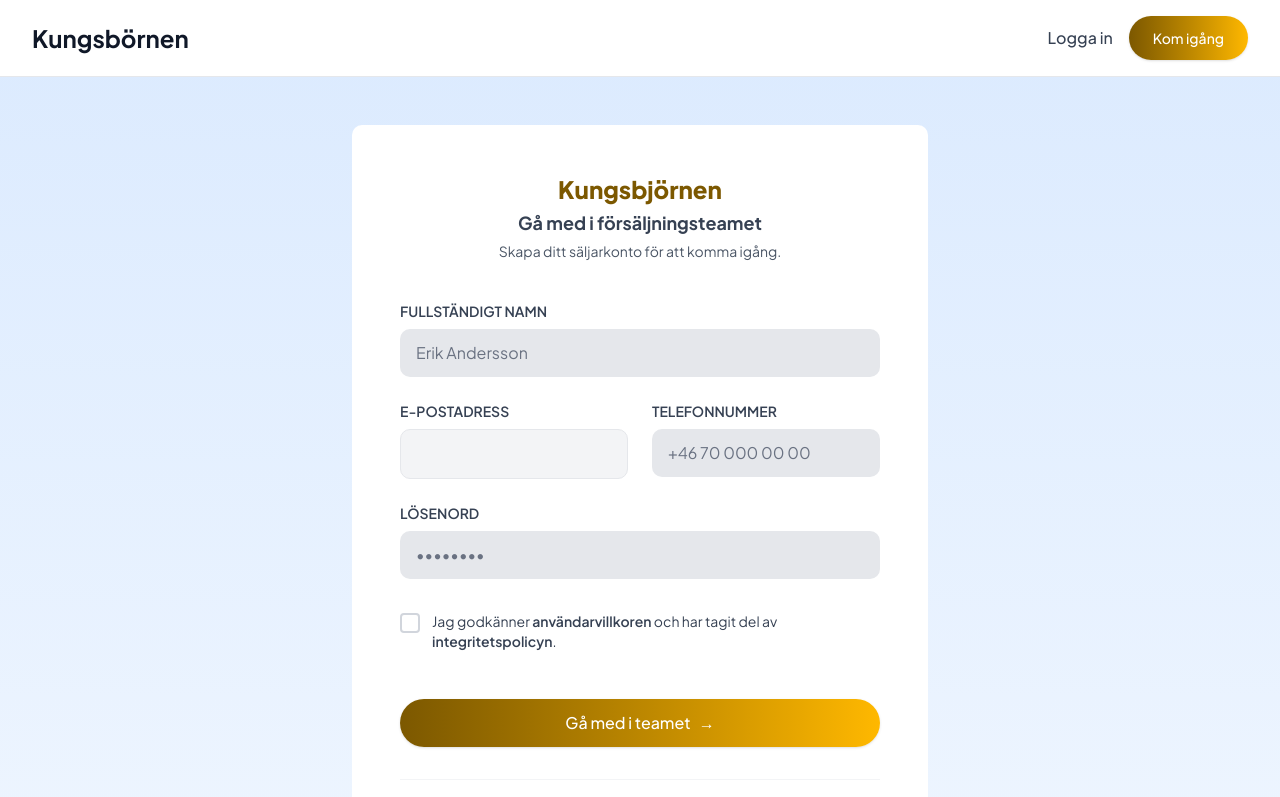
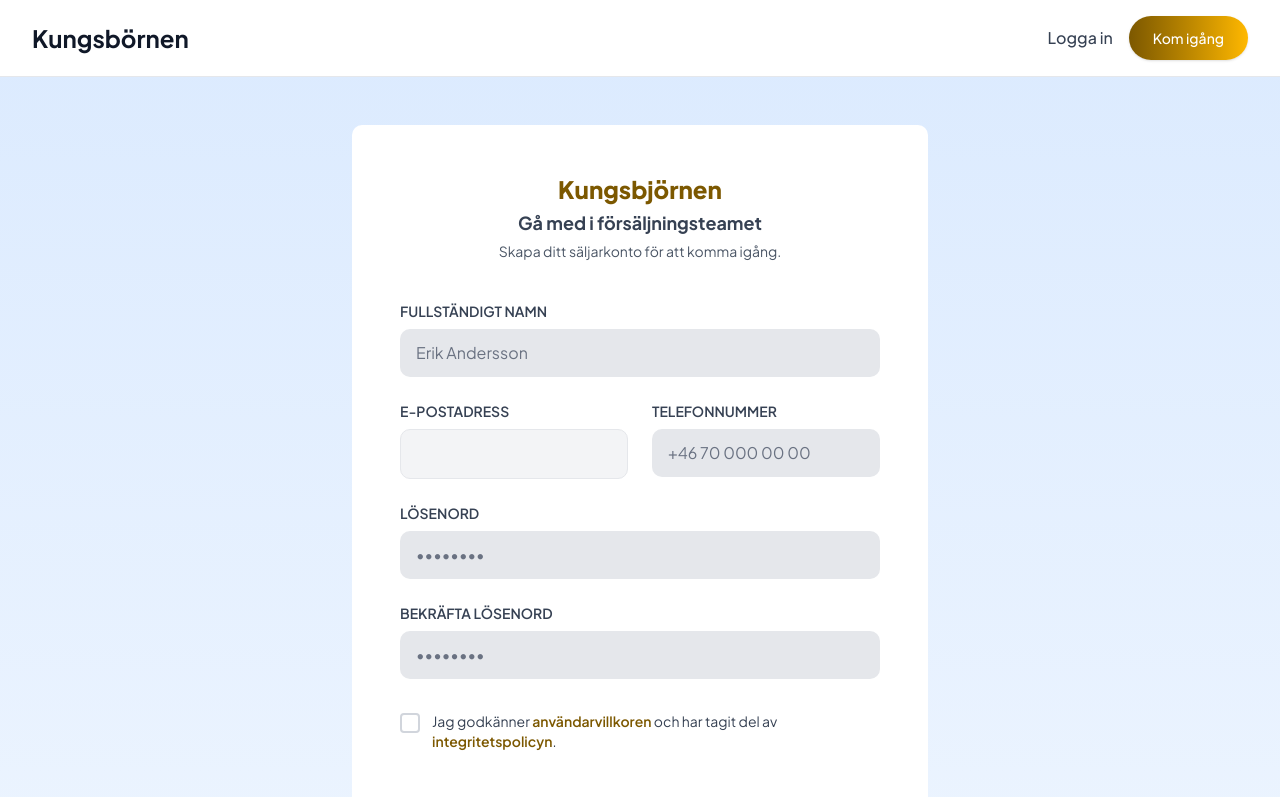
Before and after one commit to apponislam/proteinw-frontend, a Next.js app: page /auth/member in a window 1280 px wide. Shown: the top 797 px of the page. Built offline with nearby package versions, Linux system fonts and the light colour scheme; no server answers.

Commit message:
some systems updated

```diff
--- a/components/auth/RegisterClient.tsx
+++ b/components/auth/RegisterClient.tsx
@@ -350,7 +350,15 @@ const RegisterClient = () => {
                                                     </div>
                                                 </div>
                                                 <span className="text-sm text-gray-700 flex-1">
-                                                    Jag godkänner <span className="font-semibold">användarvillkoren</span> och har tagit del av <span className="font-semibold">integritetspolicyn</span> om hur mina uppgifter behandlas.
+                                                    Jag godkänner{" "}
+                                                    <Link href="/terms-of-service" target="_blank" className="font-semibold text-[#7C5800] hover:underline" onClick={(e) => e.stopPropagation()}>
+                                                        användarvillkoren
+                                                    </Link>{" "}
+                                                    och har tagit del av{" "}
+                                                    <Link href="/privacy-policy" target="_blank" className="font-semibold text-[#7C5800] hover:underline" onClick={(e) => e.stopPropagation()}>
+                                                        integritetspolicyn
+                                                    </Link>{" "}
+                                                    om hur mina uppgifter behandlas.
                                                 </span>
                                             </label>
                                         )}
--- a/components/auth/RegisterSellerClient.tsx
+++ b/components/auth/RegisterSellerClient.tsx
@@ -14,13 +14,19 @@ import { toast } from "sonner";
 import { Loader2 } from "lucide-react";
 import AuthHeader from "./AuthHeader";
 
-const sellerRegisterSchema = z.object({
+const sellerRegisterSchema = z
+    .object({
         name: z.string().min(2, "Namnet måste vara minst 2 tecken"),
         email: z.string().email("Ange en giltig e-postadress"),
         phone: z.string().min(5, "Ange ett giltigt telefonnummer"),
         password: z.string().min(8, "Lösenordet måste vara minst 8 tecken"),
+        confirmPassword: z.string().min(1, "Bekräfta ditt lösenord"),
         code: z.string().optional(),
         terms: z.boolean().refine((val) => val === true, "Du måste godkänna villkoren"),
+    })
+    .refine((data) => data.password === data.confirmPassword, {
+        message: "Lösenorden matchar inte",
+        path: ["confirmPassword"],
     });
 
 type SellerRegisterFormValues = z.infer<typeof sellerRegisterSchema>;
@@ -82,6 +88,7 @@ const RegisterSellerForm = () => {
             email: emailFromQuery,
             phone: "",
             password: "",
+            confirmPassword: "",
             code: codeParam || "",
             terms: false,
         },
@@ -186,6 +193,17 @@ const RegisterSellerForm = () => {
                                 {errors.password && <p className="text-red-500 text-xs mt-1">{errors.password.message}</p>}
                             </div>
 
+                            {/* Confirm Password */}
+                            <div>
+                                <label className="block text-sm font-semibold text-gray-700 mb-2">BEKRÄFTA LÖSENORD</label>
+                                <Controller
+                                    name="confirmPassword"
+                                    control={control}
+                                    render={({ field }) => <input type="password" placeholder="••••••••" className="w-full px-4 py-3 bg-gray-200 text-gray-600 placeholder-gray-500 rounded-lg focus:outline-none focus:ring-2 focus:ring-blue-400" {...field} />}
+                                />
+                                {errors.confirmPassword && <p className="text-red-500 text-xs mt-1">{errors.confirmPassword.message}</p>}
+                            </div>
+
                             {/* Checkboxes */}
                             <div className="space-y-3 pt-2">
                                 <Controller
@@ -204,7 +222,15 @@ const RegisterSellerForm = () => {
                                                 </div>
                                             </div>
                                             <span className="text-sm text-gray-700 flex-1">
-                                                Jag godkänner <span className="font-semibold">användarvillkoren</span> och har tagit del av <span className="font-semibold">integritetspolicyn</span>.
+                                                Jag godkänner{" "}
+                                                <Link href="/terms-of-service" target="_blank" className="font-semibold text-[#7C5800] hover:underline" onClick={(e) => e.stopPropagation()}>
+                                                    användarvillkoren
+                                                </Link>{" "}
+                                                och har tagit del av{" "}
+                                                <Link href="/privacy-policy" target="_blank" className="font-semibold text-[#7C5800] hover:underline" onClick={(e) => e.stopPropagation()}>
+                                                    integritetspolicyn
+                                                </Link>
+                                                .
                                             </span>
                                         </label>
                                     )}
--- a/components/dashboard/DashBoradHeader.tsx
+++ b/components/dashboard/DashBoradHeader.tsx
@@ -60,6 +60,14 @@ const DashBoradHeader = () => {
         }
     };
 
+    const roleLabels: Record<string, string> = {
+        SUPER_ADMIN: "SUPER ADMIN",
+        ADMIN: "ADMIN",
+        SELLER: "SÄLJARE",
+    };
+
+    const displayRole = user?.role ? roleLabels[user.role] || user.role.replace("_", " ") : "ADMINISTRATÖR";
+
     return (
         <>
             <div className="bg-white p-2 shadow-[0px_8px_14px_0px_rgba(0,0,0,0.08)] sticky top-0 z-20">
@@ -86,8 +94,8 @@ const DashBoradHeader = () => {
                                 className={`flex items-center gap-2.5 cursor-pointer px-3 py-1.5 rounded-xl transition-all duration-200 select-none ${isDropdownOpen ? "bg-amber-50 border border-amber-200/60" : "hover:bg-amber-50/70 hover:border hover:border-amber-200/40 border border-transparent"}`}
                             >
                                 <div className="text-right hidden sm:block">
-                                    <h1 className="text-[#1A1C1C] font-bold text-sm">{user?.name || "User"}</h1>
-                                    <p className="text-[#A8A29E] text-xs font-semibold uppercase">{user?.role?.replace("_", " ") || "Admin"}</p>
+                                    <h1 className="text-[#1A1C1C] font-bold text-sm">{user?.name || "Användare"}</h1>
+                                    <p className="text-[#A8A29E] text-xs font-semibold uppercase">{displayRole}</p>
                                 </div>
                                 {user?.profileImage ? (
                                     <Image src={user.profileImage} alt="avatar" width={40} height={40} className="w-10 h-10 rounded-full border-2 border-white shadow-[2px_8px_14px_0px_rgba(0,0,0,0.05)] object-cover" />
@@ -108,8 +116,8 @@ const DashBoradHeader = () => {
                                         }}
                                         className="px-3 py-2 border-b border-[#F5F5F4] mb-1 hover:bg-amber-50/60 transition-colors cursor-pointer rounded-t-lg group"
                                     >
-                                        <p className="text-[#1A1C1C] font-bold text-xs truncate group-hover:text-[#D97706] transition-colors">{user?.name || "User"}</p>
-                                        <p className="text-[10px] text-[#D97706] font-semibold uppercase mt-0.5">{user?.role?.replace("_", " ") || "Admin"}</p>
+                                        <p className="text-[#1A1C1C] font-bold text-xs truncate group-hover:text-[#D97706] transition-colors">{user?.name || "Användare"}</p>
+                                        <p className="text-[10px] text-[#D97706] font-semibold uppercase mt-0.5">{displayRole}</p>
                                     </div>
 
                                     {/* Menu Items */}
--- a/components/dashboard/app-sidebar.tsx
+++ b/components/dashboard/app-sidebar.tsx
@@ -21,8 +21,8 @@ export function AppSidebar() {
 
     const roleLabels: Record<string, string> = {
         SUPER_ADMIN: "SUPER ADMIN",
-        ADMIN: "SELLER ADMIN",
-        SELLER: "SELLER",
+        ADMIN: "ADMIN",
+        SELLER: "SÄLJARE",
     };
 
     const handleLogout = async () => {
--- a/providers/ProtectedRouteProvider.tsx
+++ b/providers/ProtectedRouteProvider.tsx
@@ -20,8 +20,7 @@ export function ProtectedRouteProvider({ children }: { children: React.ReactNode
         }
     }, [isMounted, user, router]);
 
-    // Show a loading spinner during rehydration or while redirecting unauthenticated users
-    if (!isMounted || !user) {
+    if (!isMounted) {
         return (
             <div className="flex min-h-screen items-center justify-center bg-gray-50">
                 <div className="h-8 w-8 animate-spin rounded-full border-4 border-amber-600 border-t-transparent" />
@@ -29,5 +28,16 @@ export function ProtectedRouteProvider({ children }: { children: React.ReactNode
         );
     }
 
+    if (!user) {
+        return (
+            <div className="relative">
+                <div className="fixed inset-0 z-50 flex min-h-screen items-center justify-center bg-gray-50/80 backdrop-blur-xs">
+                    <div className="h-8 w-8 animate-spin rounded-full border-4 border-amber-600 border-t-transparent" />
+                </div>
+                <div className="pointer-events-none opacity-0">{children}</div>
+            </div>
+        );
+    }
+
     return <>{children}</>;
 }
```
Lines whose indentation alone changed are shown as unchanged.
